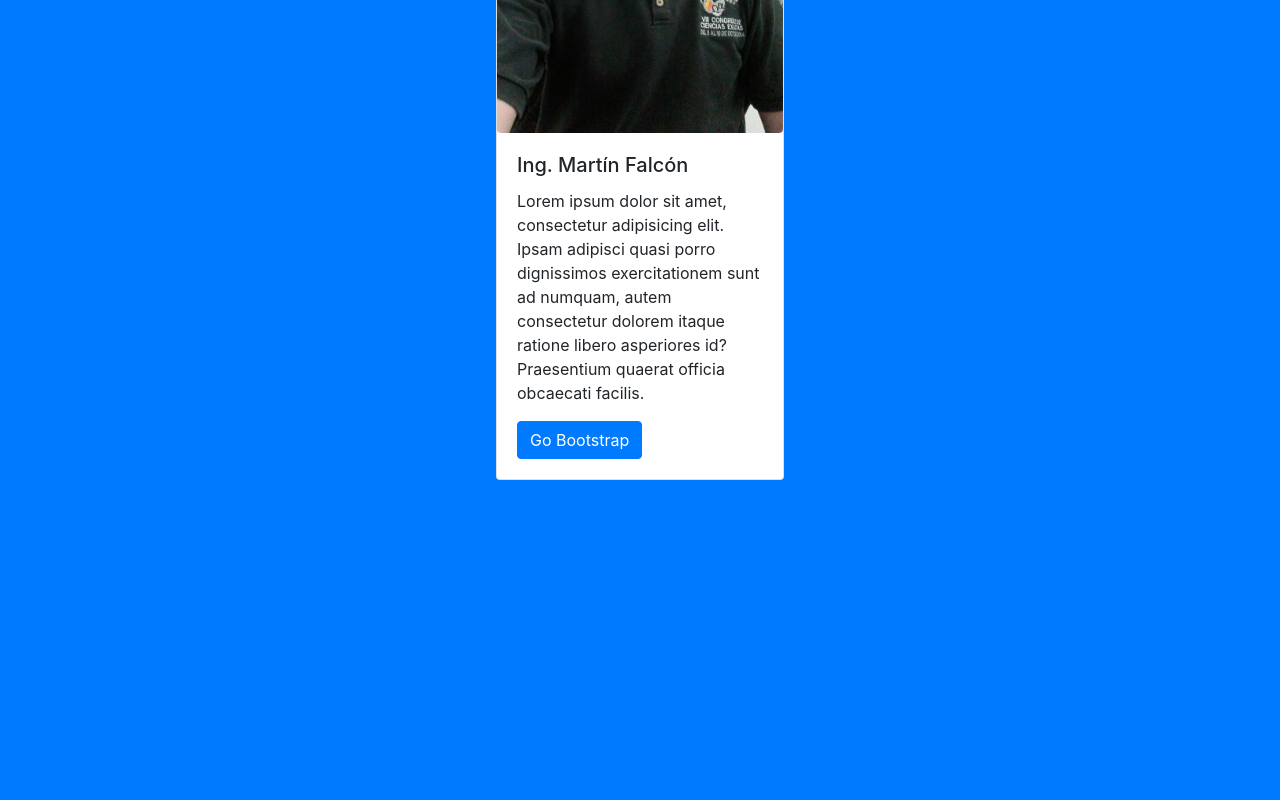
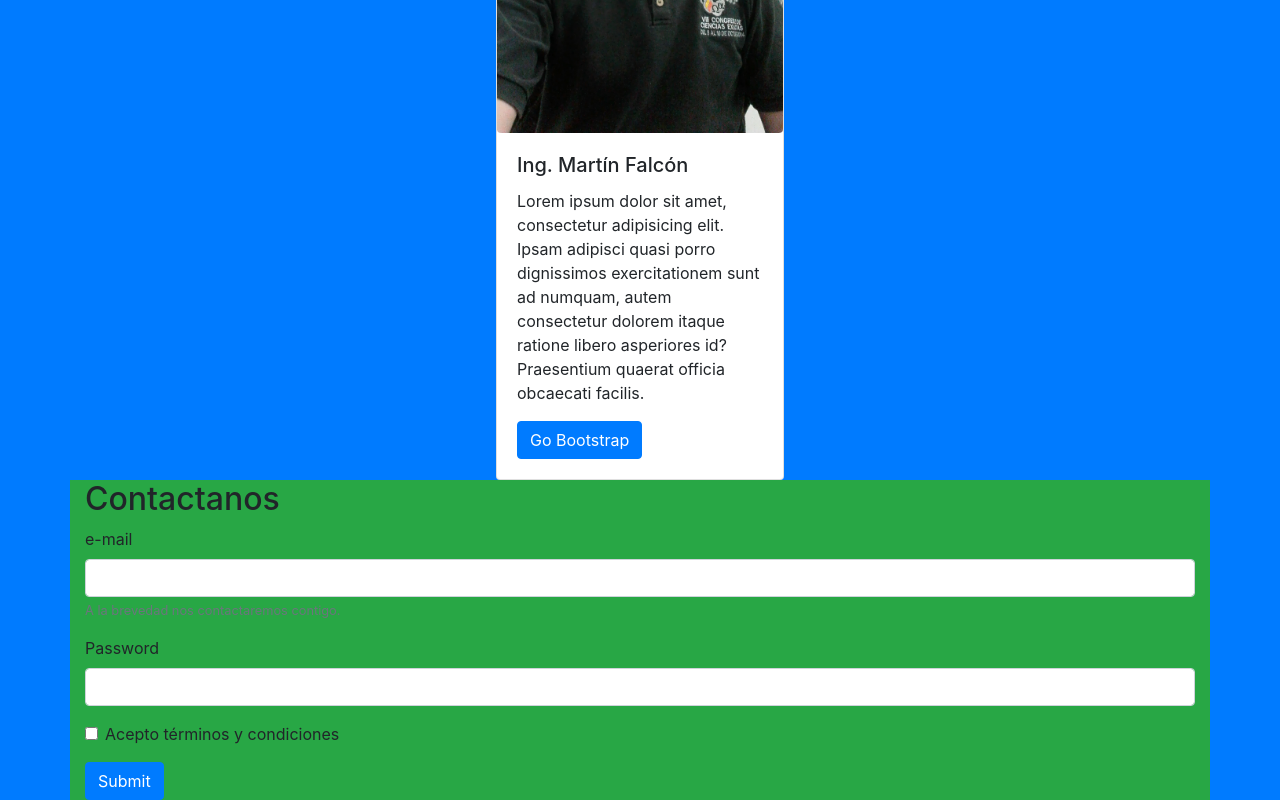
Before and after one commit to Nirgal05/Tarjeta_presentacion, a plain HTML site: page index.html in a window 1280 px wide. Shown: the part 377-1177 px from the top of the page. Before the commit the page ends 857 px from the top, so only its background shows below. Drawn offline with nearby package versions, Linux system fonts and the light colour scheme.

Commit message:
2° commit

```diff
--- a/index.html
+++ b/index.html
@@ -11,6 +11,8 @@
 </head>
 
 <body class="bg-primary">
+    <nav class="bg-primary">
+    </nav>
     <main>
         <section class="d-flex justify-content-center">
             <!--Lo tenía en 3, pero en 12 es para todo full mobiles-->
@@ -19,16 +21,36 @@
                 <img src="profile.jpg" class="card-img-top rounded rounded-sm" alt="...">
                 <div class="card-body">
                     <h5 class="card-title">Ing. Martín Falcón</h5>
-                    <p class="card-text">Lorem ipsum dolor sit amet, consectetur adipisicing elit. Ipsam adipisci quasi porro dignissimos exercitationem sunt ad numquam, autem consectetur dolorem itaque ratione libero asperiores id? Praesentium quaerat officia obcaecati facilis.
+                    <p class="card-text">Lorem ipsum dolor sit amet, consectetur adipisicing elit. Ipsam adipisci quasi
+                        porro dignissimos exercitationem sunt ad numquam, autem consectetur dolorem itaque ratione
+                        libero asperiores id? Praesentium quaerat officia obcaecati facilis.
 
                     </p>
-                    <a href="https://getbootstrap.com/docs/4.4/getting-started/introduction/"
-                        class="btn btn-primary">Go Bootstrap</a>
+                    <a href="https://getbootstrap.com/docs/4.4/getting-started/introduction/" class="btn btn-primary">Go
+                        Bootstrap</a>
                 </div>
             </div>
         </section>
+        <section>
+            <form class="container bg-success">
+                <div class="form-group">
+                    <h2>Contactanos</h2>
+                    <label for="exampleInputEmail1">e-mail</label>
+                    <input type="email" class="form-control" id="exampleInputEmail1" aria-describedby="emailHelp">
+                    <small id="emailHelp" class="form-text text-muted">A la brevedad nos contactaremos contigo.</small>
+                </div>
+                <div class="form-group">
+                    <label for="InputTel">Password</label>
+                    <input type="tel" class="form-control" id="InputTel">
+                </div>
+                <div class="form-group form-check">
+                    <input type="checkbox" class="form-check-input" id="exampleCheck1">
+                    <label class="form-check-label" for="exampleCheck1">Acepto términos y condiciones</label>
+                </div>
+                <button type="submit" class="btn btn-primary">Submit</button>
+            </form>
+        </section>
     </main>
-
 </body>
 
 </html>
```
